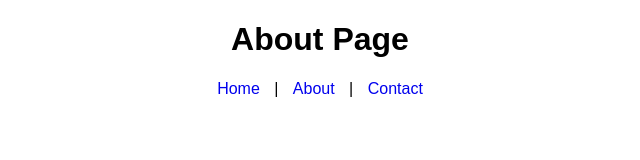
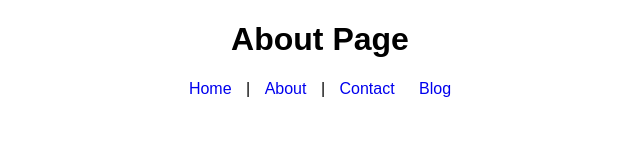
Before and after one commit to iskoooooot/MultipageExpress, a website: page views/about.html in a window 1280 px wide. Shown: the whole page, without its empty margins (320-960 px from the left). Drawn offline with Linux system fonts and the light colour scheme.

Commit message:
`Added "Blog" link to navigation menus in about.html, contact.html, and index.html`

```diff
--- a/views/about.html
+++ b/views/about.html
@@ -12,6 +12,7 @@
         <a href="/">Home</a> |
         <a href="/about">About</a> |
         <a href="/contact">Contact</a>
+        <a href="/blog">Blog</a>
     </nav>
 </body>
 </html>
```
Also changed, not shown: views/contact.html (+1 -0 lines), views/index.html (+1 -0 lines).
